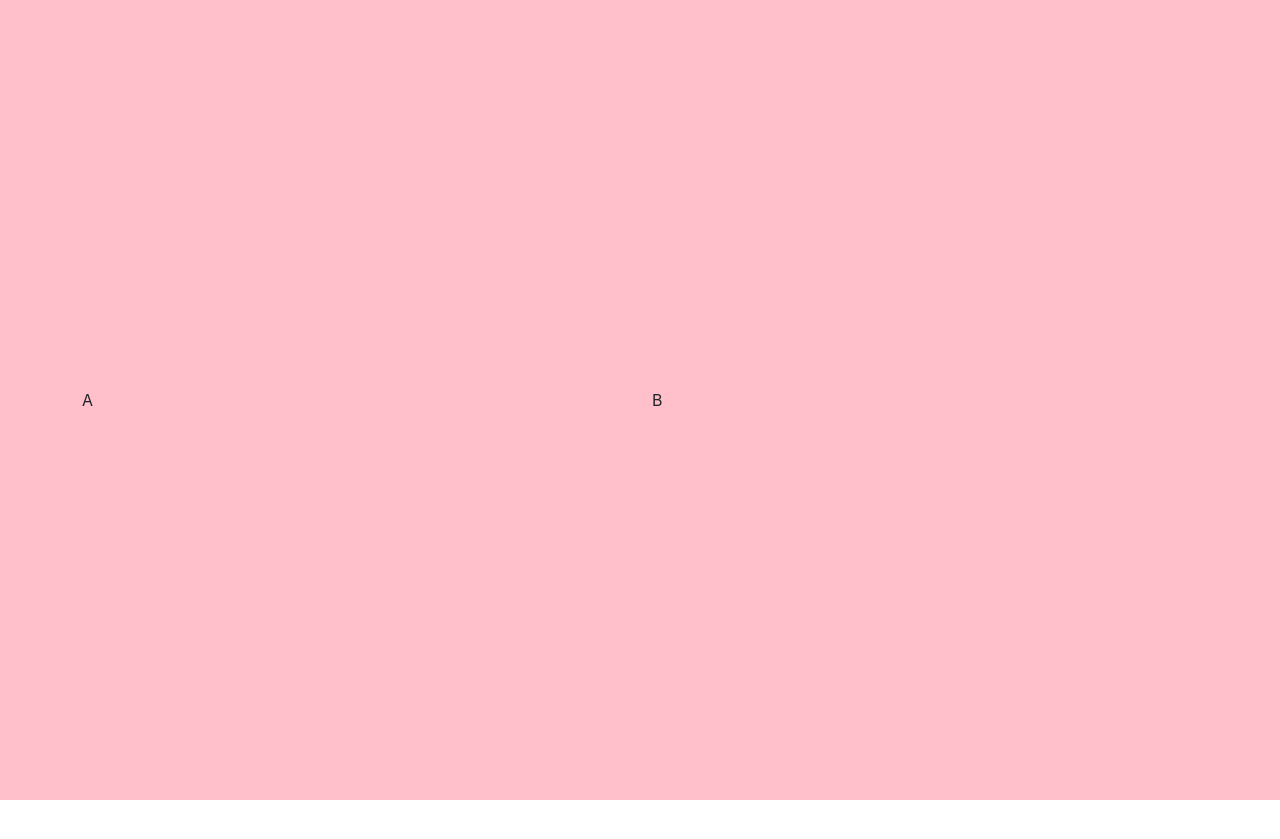
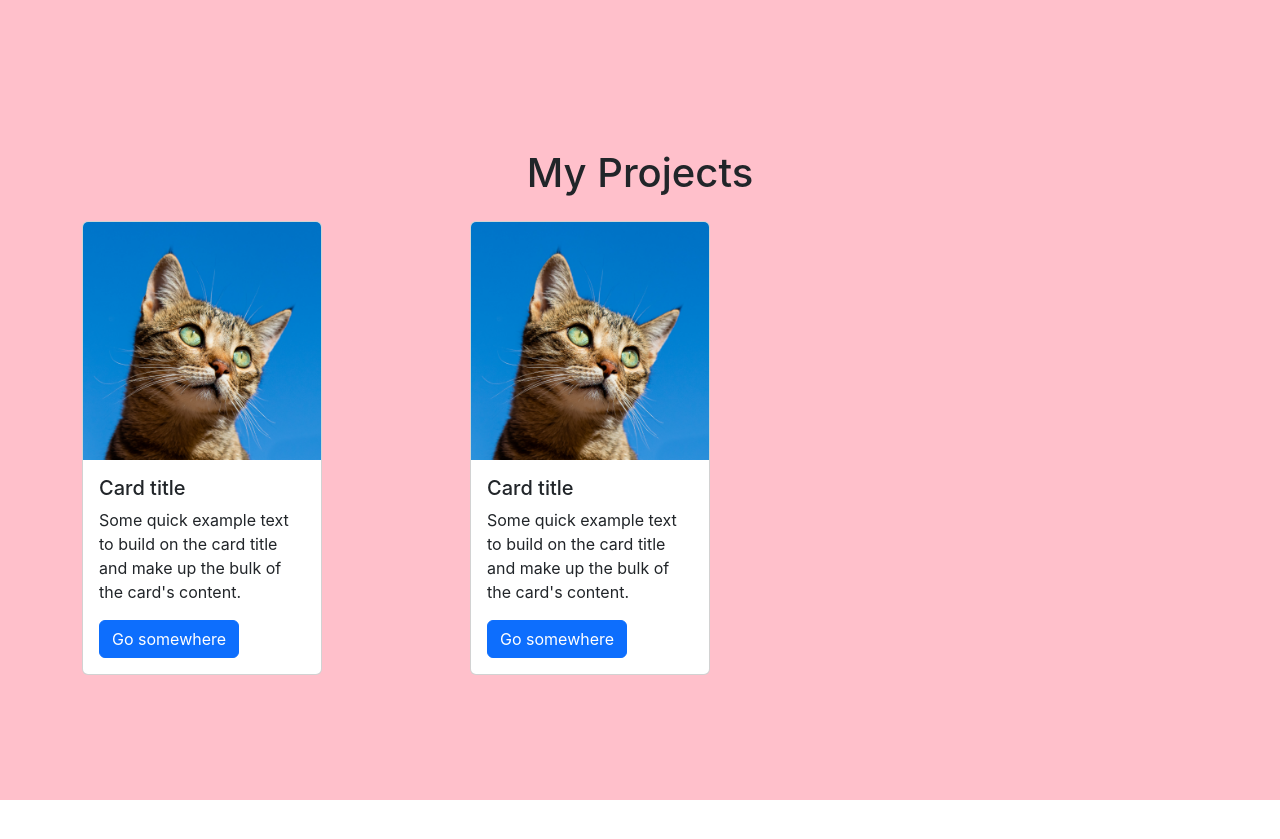
Before and after one commit to C-H-E-T-A-N/portfolio-website, a React (Create React App) app in the folder portfolio/: page / in a window 1280 px wide. Shown: the part 1600-2439 px from the top of the page. Built offline with nearby package versions, Linux system fonts and the light colour scheme.

Commit message:
projects section added

```diff
--- a/portfolio/src/components/Content.js
+++ b/portfolio/src/components/Content.js
@@ -65,15 +65,42 @@ function Content() {
 
 
 
-        <section id='Projects' className='section-projects'>
-          <div className="container">
+        <section id='Projects' className='section-projects section-about'>
+          <div className="container overflow-hidden">
 
-            <div className="row">
-              <div className="col-md-6">A</div>
-              <div className="col-md-6">B</div>
-            </div>
+
+         <h1 className='my-4 heading-projects'>My Projects</h1>
+
+
+          <div className="row projects-margin justify-content-left gx-5">
+    <div className="col-md-4 margin2">
+    <div className="card h-100" style={{width:'15rem'}}>
+  <img className="cardimage card-img-top" src={require('./images/5.jpg')} alt="Card cap"/>
+  <div className="card-body">
+    <h5 className="card-title">Card title</h5>
+    <p className="card-text">Some quick example text to build on the card title and make up the bulk of the card's content.</p>
+    <a href="/" className="btn btn-primary">Go somewhere</a>
+  </div>
+</div>
+    </div>
+    <div className="col-md-4 margin">
+    <div className="card h-100" style={{width: "15rem"}}>
+  <img className=" cardimage card-img-top" src={require('./images/5.jpg')} alt="Card  cap"/>
+  <div className="card-body">
+    <h5 className="card-title">Card title</h5>
+    <p className="card-text">Some quick example text to build on the card title and make up the bulk of the card's content.</p>
+    <a href="/" className="btn btn-primary">Go somewhere</a>
+  </div>
+    </div>
+  </div>
+  </div>
+
           </div>
         </section>
+
+
+
+
         <section id='Skills' className='section-skills'>
           section 4
         </section>
--- a/portfolio/src/components/style.css
+++ b/portfolio/src/components/style.css
@@ -169,6 +169,12 @@ margin: 0;
     height: 350px;
     width: 100%;
 }
+.heading-projects
+{
+
+    text-align: center;
+
+}
 
 
 
@@ -209,6 +215,10 @@ margin: 0;
         display: flex;
         justify-content: center;
         align-items: center;
+    }
+    .projects-margin
+    {
+        margin:auto
     }
   }
   @media(max-width: 320px)
```
